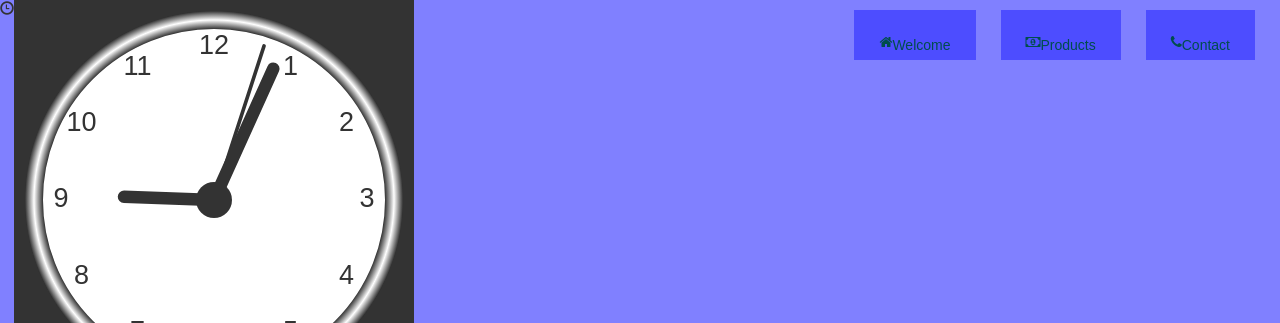
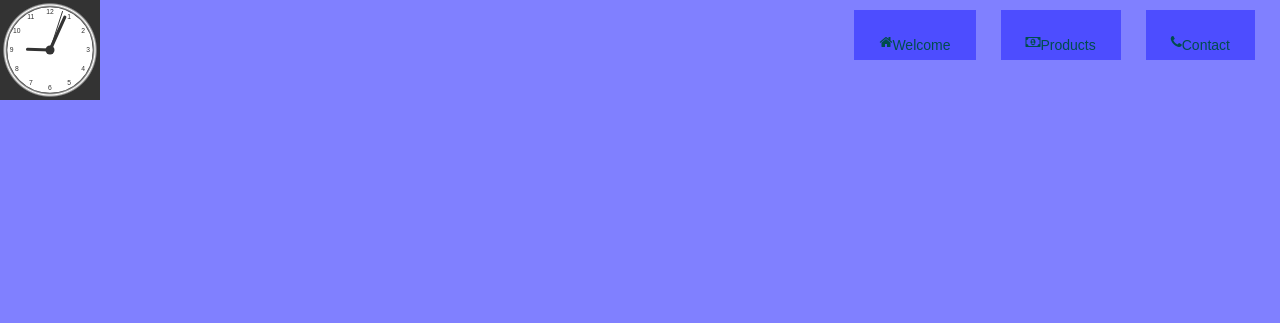
Before and after one commit to jmlawrence1985/lawrence_inovations, a plain HTML site: page index.html in a window 1280 px wide. Shown: the top 323 px of the page. Drawn offline with nearby package versions, Linux system fonts and the light colour scheme.

Commit message:
Lawrence Inovations

```diff
--- a/index.html
+++ b/index.html
@@ -6,7 +6,7 @@
   <meta name="description" content="Personal Portfolio">
   <meta name="viewport" content="width-device-width, initial scale = 1.0">
   <meta name="author" content="Jon Michael Lawrence">
-  <title> Personal Portfolio</title>
+  <title> Lawrence Inovations</title>
 
 <link rel="stylesheet" href="https://maxcdn.bootstrapcdn.com/bootstrap/3.3.7/css/bootstrap.min.css" integrity="sha384-BVYiiSIFeK1dGmJRAkycuHAHRg32OmUcww7on3RYdg4Va+PmSTsz/K68vbdEjh4u" crossorigin="anonymous"/>
 <link rel="stylesheet" href="https://stackpath.bootstrapcdn.com/font-awesome/4.7.0/css/font-awesome.min.css" crossorigin="anonymous">
@@ -126,8 +126,7 @@ p{
 
   <main>
 <section id="clock">
-<i class="glyphicon glyphicon-time"></i>
-<canvas id="canvas" width="400" height="400"
+<canvas id="canvas" width="100" height="100"
 style="background-color:#333">
 </canvas>
 
```
